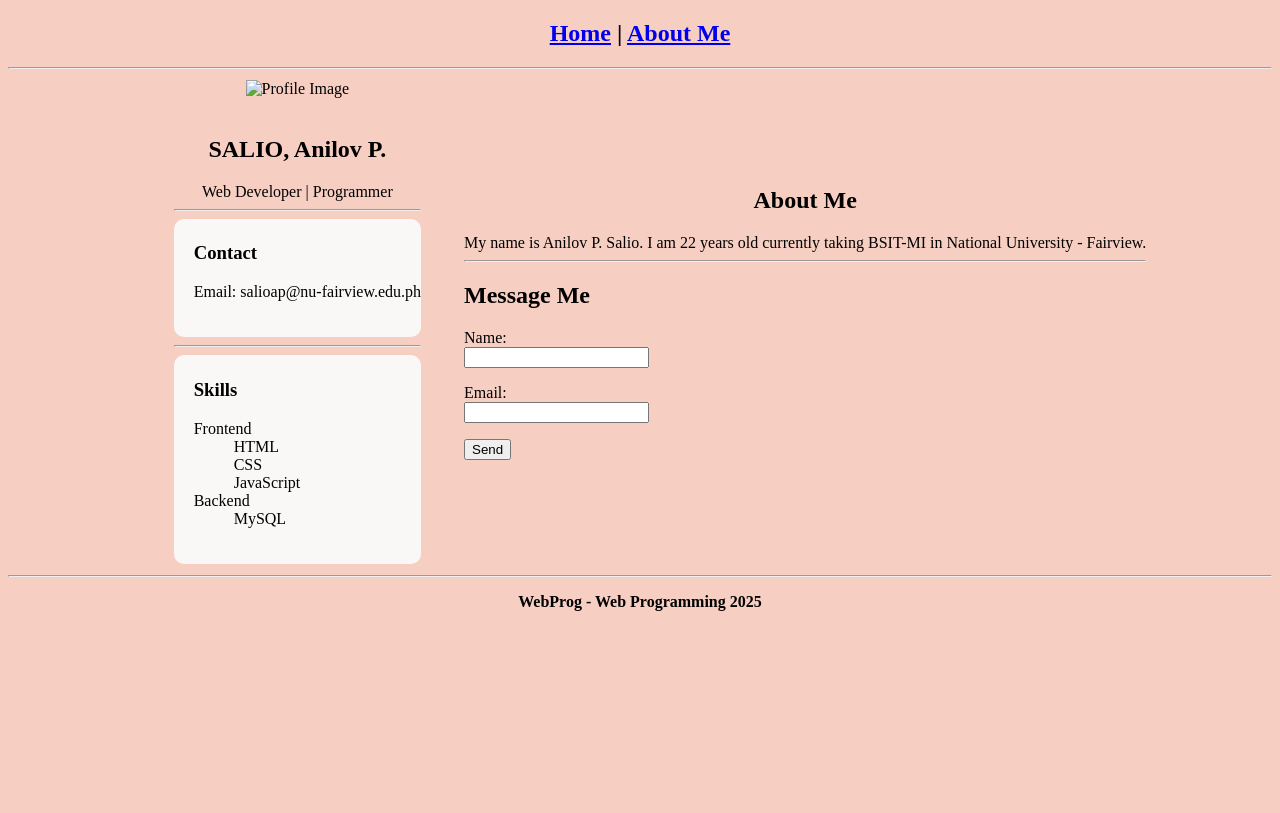
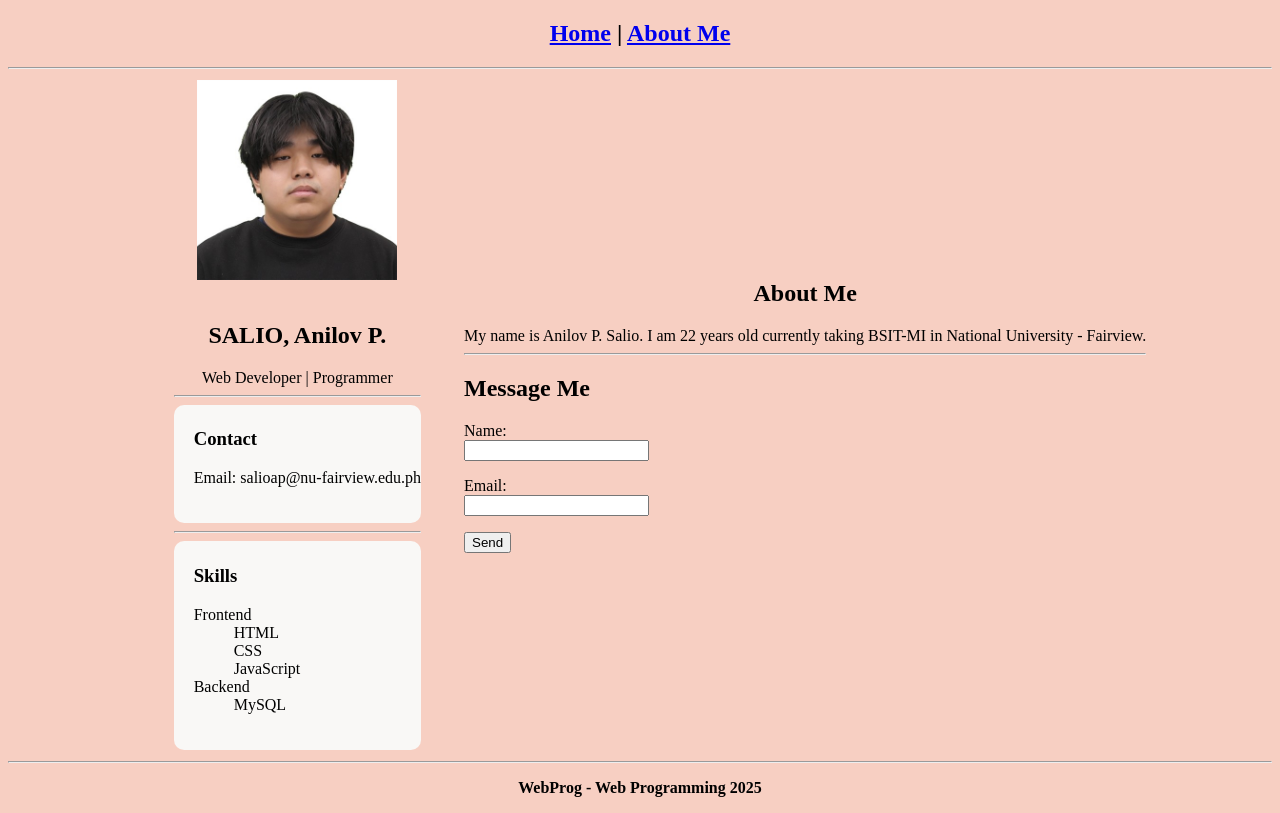
Before and after one commit to 4nlzzzv/Anilov-Portfolio, a plain HTML site: page salio_lab1.html in a window 1280 px wide. Drawn offline with Linux system fonts and the light colour scheme.

Commit message:
Update profile image and fix HTML structure

```diff
--- a/salio_lab1.html
+++ b/salio_lab1.html
@@ -62,7 +62,7 @@
     <div id="home">
     <div id="container">
         <center>
-        <img src="Media.jpg" alt="Profile Image" width="200" height="200"><br><br>
+        <img src="pfp.jpg" alt="Profile Image" width="200" height="200"><br><br>
         <h2>SALIO, Anilov P.</h2>
         <span>Web Developer | Programmer </span>
         </center>
@@ -136,4 +136,5 @@
 
 </body>
 
+
 </html>
```
